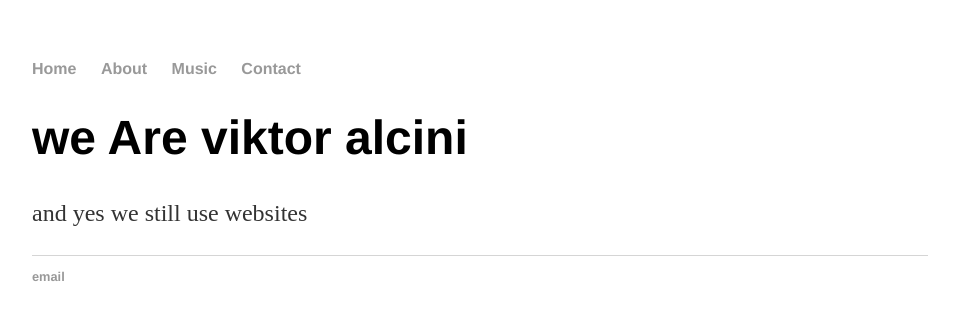
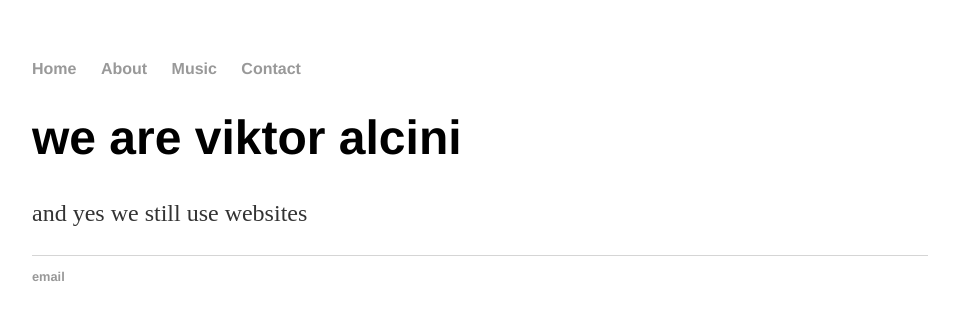
Before and after one commit to viktoralcini/viktoralcini.github.io, a plain HTML site: page index.html in a window 1280 px wide. Shown: the whole page, without its empty margins (160-1119 px from the left). Drawn offline with Linux system fonts and the light colour scheme.

Commit message:
Update index.html

```diff
--- a/index.html
+++ b/index.html
@@ -15,7 +15,7 @@
 		</nav>
 		<div class="container">
     		<div class="blurb">
-        		<h1>we Are viktor alcini</h1>
+        		<h1>we are viktor alcini</h1>
 				<p>and yes we still use websites</p>
     		</div><!-- /.blurb -->
 		</div><!-- /.container -->
```
